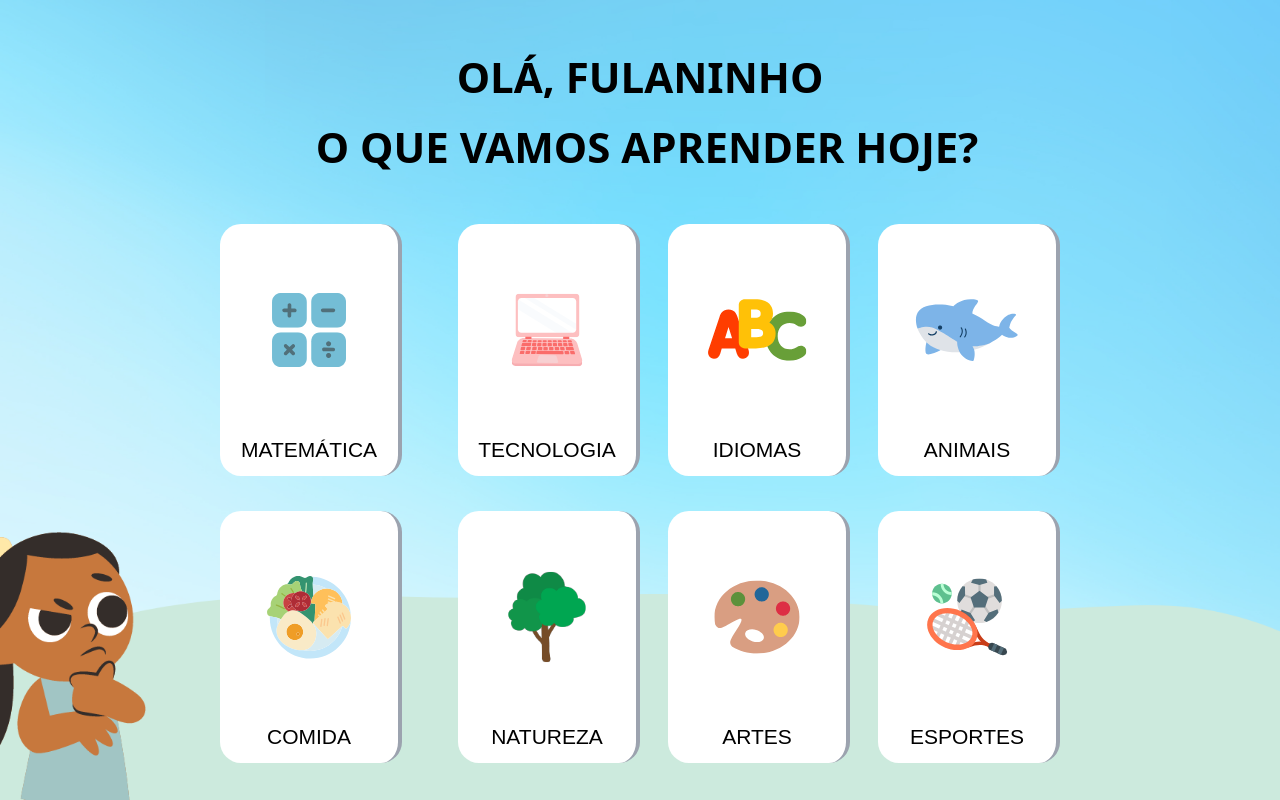
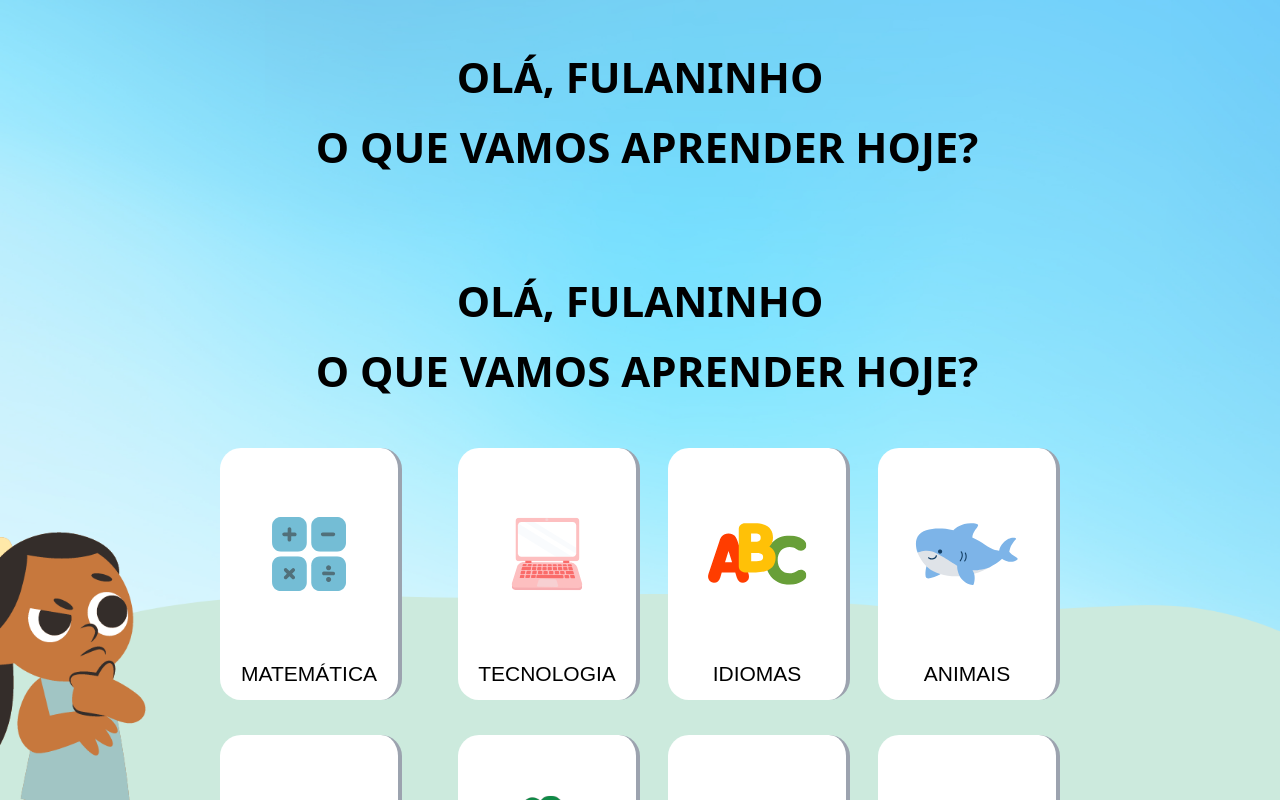
Before and after one commit to ardnaile/projeto-integrador-web, a React (Vite) app in the folder Front-end/: page /Home in a window 1280 px wide. Shown: the top 800 px of the page. Built offline with nearby package versions, Linux system fonts and the light colour scheme; a web font is replaced by a local one.

Commit message:
Alterações Home

```diff
--- a/Front-end/src/rotas/Home.jsx
+++ b/Front-end/src/rotas/Home.jsx
@@ -5,11 +5,15 @@ export default function Home() {
   return (
     <div className='w-screen  h-screen'>
       <BackgroundLayout backgroundImage={`url('./src/assets/img_fundo/fundo3.png')`}>
-        <div className='grid justify-center items-center'>
-            <div className='space-x-4 mb-16 mt-16 space-y-8'>
-              <h1 className='text-center font-extrabold text-5xl'>OLÁ, FULANINHO</h1>
-              <h2 className=' text-center font-extrabold text-5xl'>O QUE VAMOS APRENDER HOJE?</h2>
-            </div>
+      <div className='grid justify-center items-center'>
+          <div className='space-x-4 mb-16 mt-16 space-y-8'>
+            <h1 className='text-center font-extrabold text-5xl'>OLÁ, FULANINHO</h1>
+            <p className=' text-center font-extrabold text-5xl'>O QUE VAMOS APRENDER HOJE?</p>
+          </div>
+          <div className='space-x-4 mb-16 mt-16 space-y-8'>
+            <h1 className='text-center font-extrabold text-5xl'>OLÁ, FULANINHO</h1>
+            <p className=' text-center font-extrabold text-5xl'>O QUE VAMOS APRENDER HOJE?</p>
+          </div>
 
             {/* 1 */}
             <div className=''>
--- a/Front-end/src/rotas/usuario/Prof_aluno.jsx
+++ b/Front-end/src/rotas/usuario/Prof_aluno.jsx
@@ -3,7 +3,7 @@ import BackgroundLayout from '../../background/VariosLayouts'
 
 export default function Prof_aluno() {
   return (
-        <BackgroundLayout backgroundImage={`url('./src/assets/img_fundo/fundo00.svg')`}>
+        <BackgroundLayout backgroundImage={`url('./src/assets/img_fundo/fundo0.png')`}>
         <div className='grid justify-center items-center w-screen  mx-auto container'>
             <div className='space-x-4 mb-8 mt-16 space-y-16'>
               <h1 className='text-center font-extrabold text-5xl'>OLÁ, SEJA BEM VINDO!</h1>
@@ -19,7 +19,7 @@ export default function Prof_aluno() {
               <div className='container relative flex items-center space-x-40'>
                 <img className='w-52 absolute cursor-pointer mb-14 ml-4 ' src="src\assets\icones\aluno2.png" alt=""/>
                 <Link to="/New_user">
-                  <p className=' bg-red-500 rounded-full font-bold text-4xl text-start px-16 py-10 cursor-pointer hover:text-5xl  '>SOU ESTUDANDE</p>
+                  <p className=' bg-red-500 rounded-full font-bold text-4xl text-start px-16 py-10 cursor-pointer hover:text-5xl  '>SOU ESTUDANTE</p>
                 </Link>
               </div>
             </div>
```
